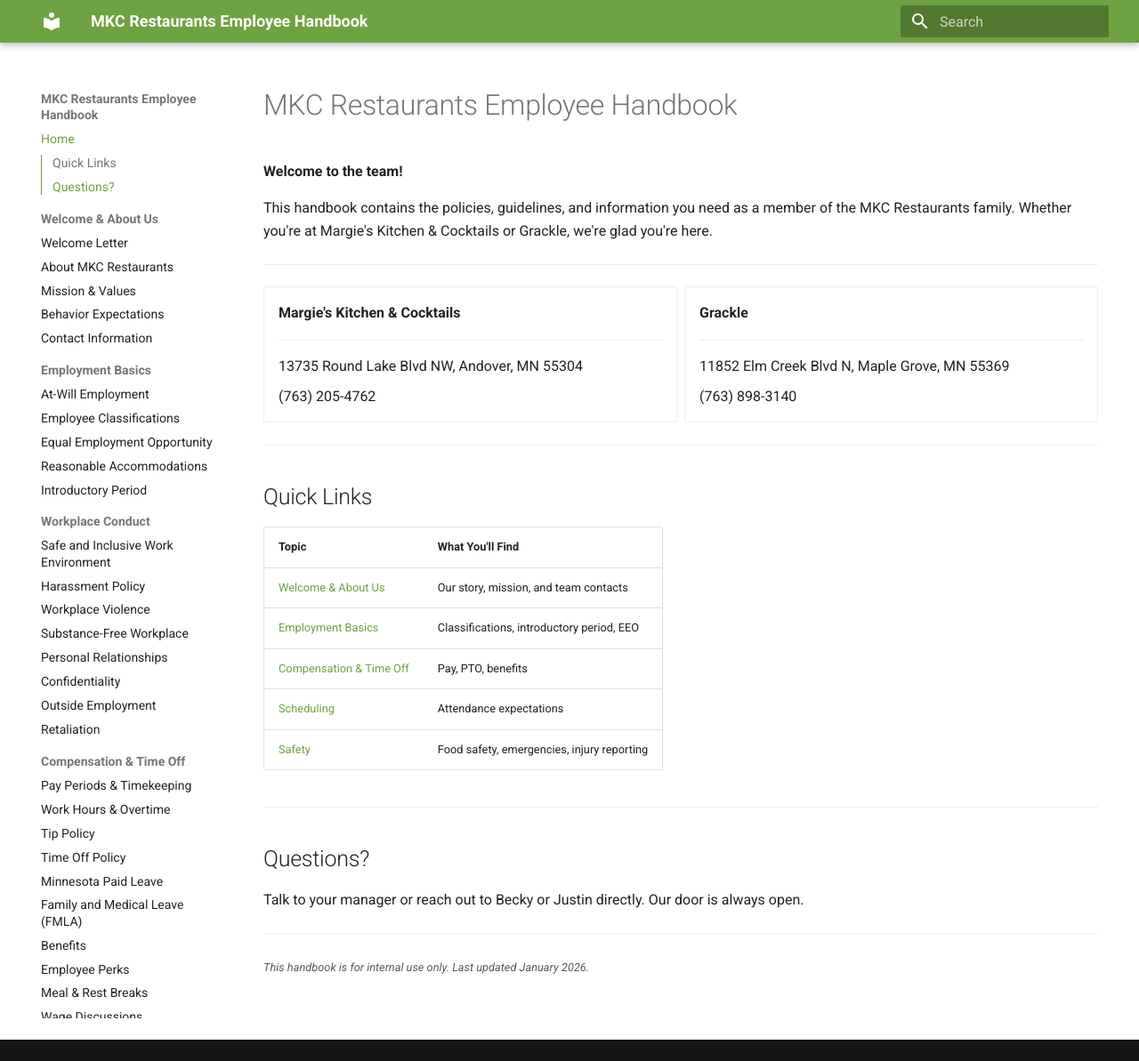
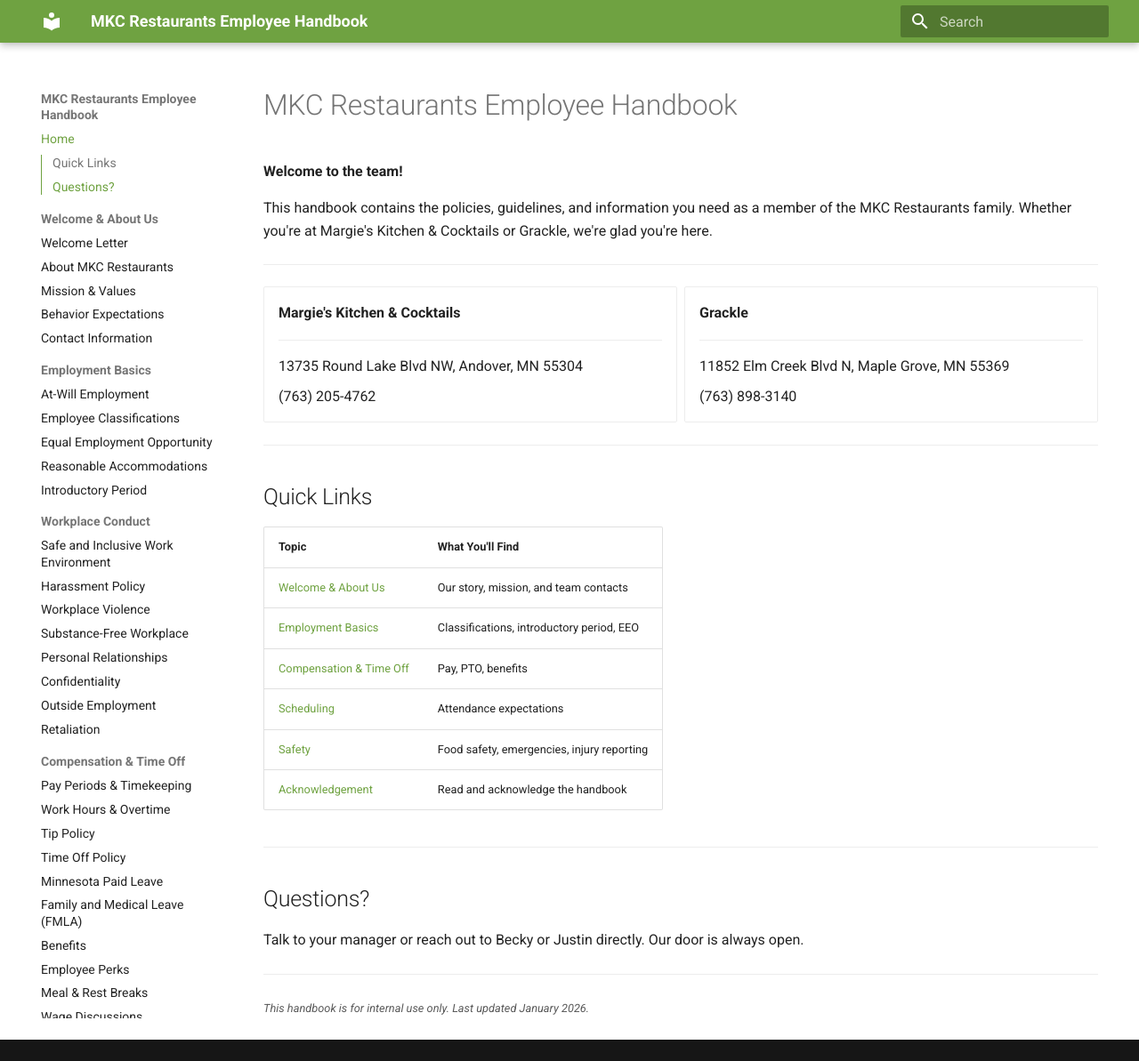
Before and after one commit to JustinAhlstrom-MKC/handbook, an MkDocs documentation site: the page built from policies/index.md, in a window 1280 px wide and 1193 px high. Shown: the whole window at 89% size. Built offline with MkDocs 1.6.1 and Material for MkDocs 9.7.7, drawn with Linux system fonts in a browser that asks for light colours.

Commit message:
Add acknowledgement link to home page quick links
Co-Authored-By: Claude Opus 4.6 <noreply@anthropic.com>

```diff
--- a/policies/index.md
+++ b/policies/index.md
@@ -41,6 +41,7 @@ This handbook contains the policies, guidelines, and information you need as a m
 | [Compensation & Time Off](04-compensation/pay-and-timekeeping.md) | Pay, PTO, benefits |
 | [Scheduling](05-scheduling/attendance.md) | Attendance expectations |
 | [Safety](08-safety/food-safety.md) | Food safety, emergencies, injury reporting |
+| [Acknowledgement](10-acknowledgement/acknowledgement.md) | Read and acknowledge the handbook |
 
 ---
 
```
